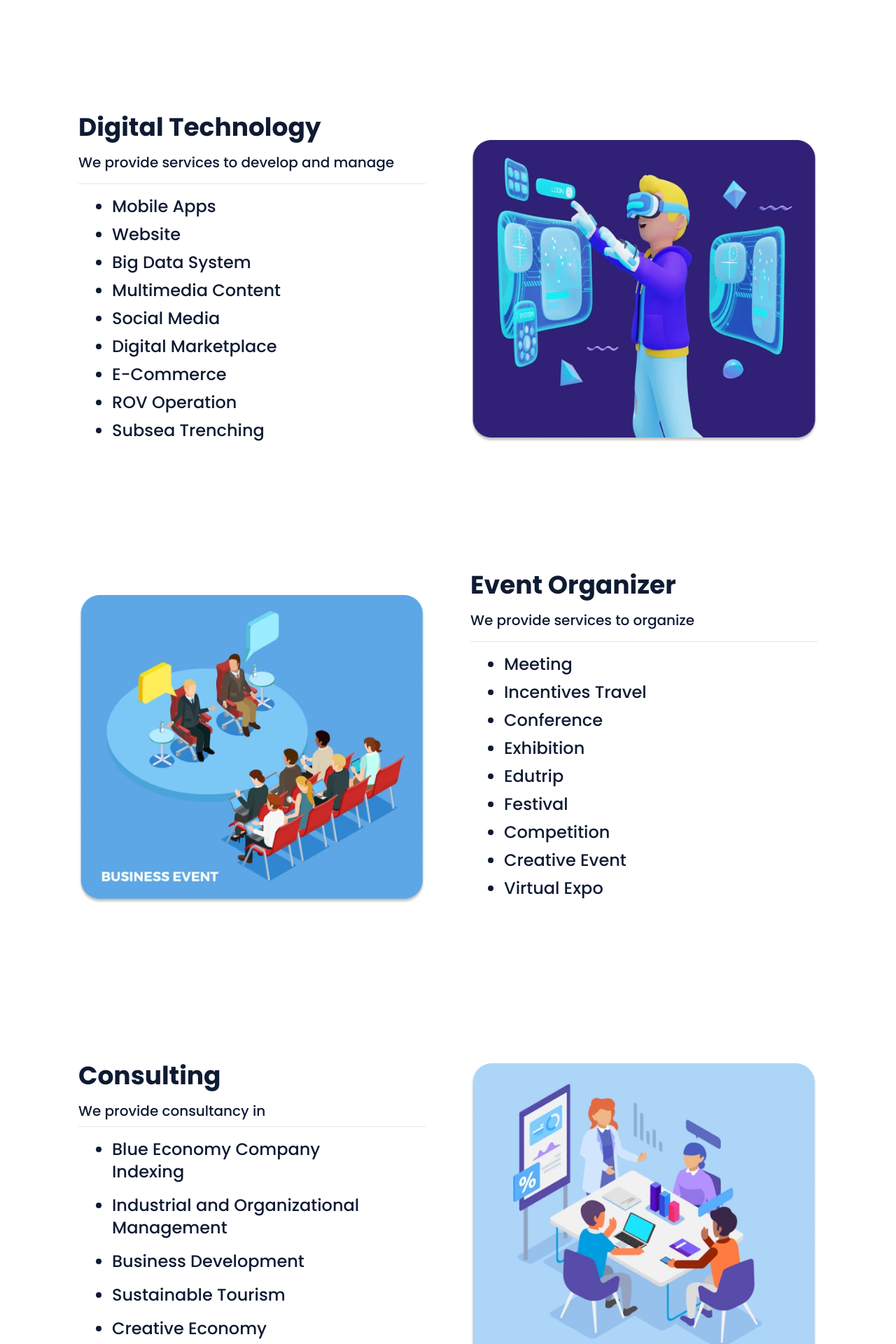
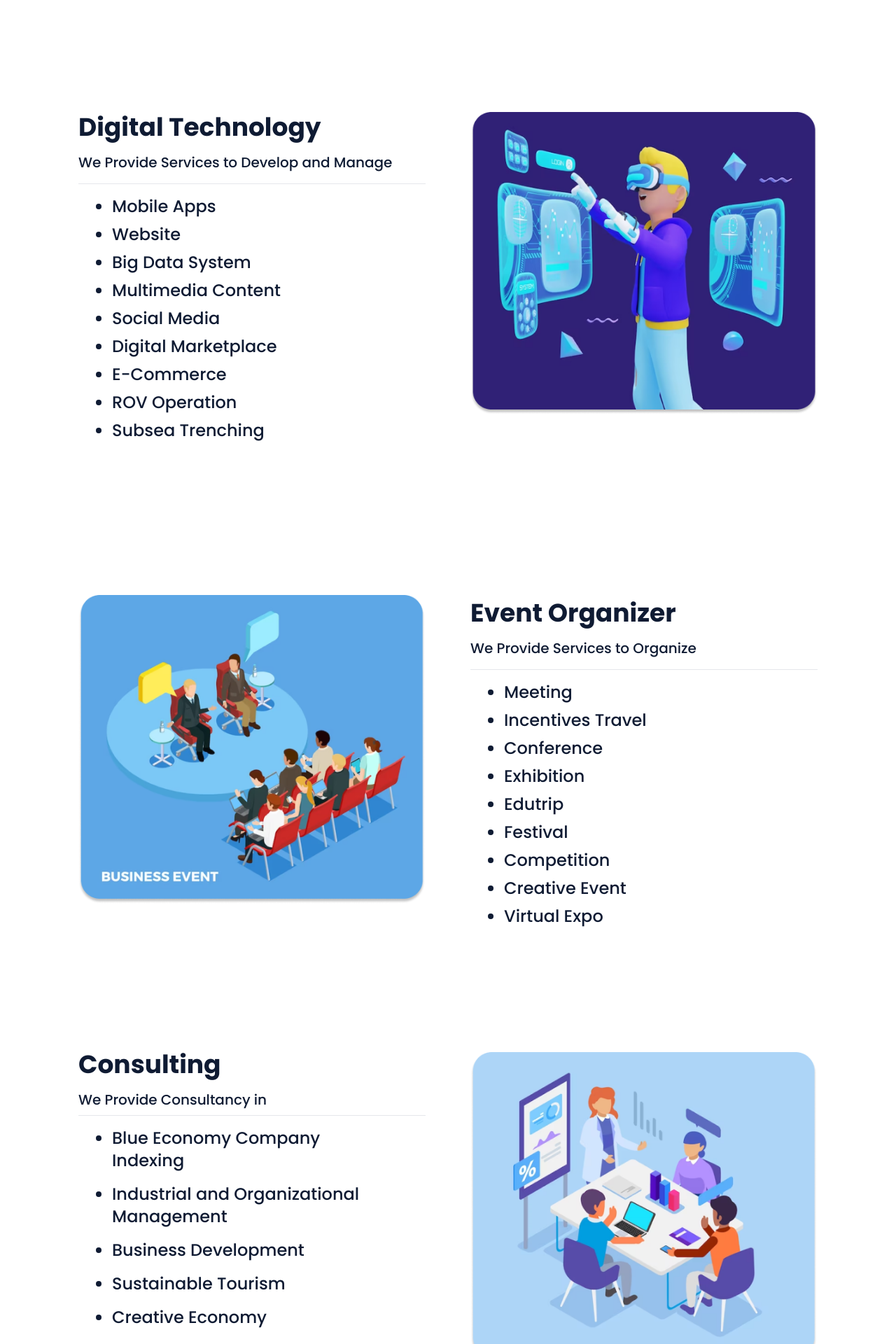
Before and after one commit to fliyyer/maritime-preneur, a React (Create React App) app: page /service in a window 1280 px wide. Shown: the part 880-2800 px from the top of the page at 70% size. Built offline with nearby package versions, Linux system fonts and the light colour scheme.

Commit message:
fix Service Spacing

```diff
--- a/src/component/Servicepage/HeaderService.jsx
+++ b/src/component/Servicepage/HeaderService.jsx
@@ -12,9 +12,9 @@ const HeaderService = () => {
 
     return (
         <div className="bg-cover bg-center min-h-screen flex justify-center items-center team-hero bg-service">
-            <div className="container mx-auto px-6 md:px-20 py-8 items-center flex flex-col md:flex-row">
+            <div className="container mx-auto px-6 md:px-20 -mt-12 mb-40  items-center flex flex-col md:flex-row">
                 <div className="md:w-1/2 md:pr-8" data-aos='fade-right'>
-                    <p className="text-white font-bold text-3xl lg:text-5xl mb-6 text-team">Experience the Best Service with Us!</p>
+                    <p className="text-white font-bold text-3xl lg:text-5xl mb-6 text-team title-mt">Experience the Best Service with Us!</p>
                     <p className="text-white text-l sm:text-lg mb-8">
                         Let us help you succeed with our range of professional services.
                     </p>
--- a/src/component/Servicepage/OurService.jsx
+++ b/src/component/Servicepage/OurService.jsx
@@ -16,10 +16,10 @@ const OurService = () => {
 
     return (
         <div>
-            <div className="flex flex-wrap justify-center items-center bg-cover bg-center min-h-screen md:px-20 p-1 sm:p-6">
+            <div className="flex -mt-10 flex-wrap justify-center items-center bg-cover bg-center min-h-screen md:px-20 p-1 sm:p-6">
                 <div className="flex flex-col w-full lg:w-1/2 p-8 text-primary-color" data-aos='fade-up' data-aos-duration='1500'>
-                    <h2 className="text-center text-2xl lg:text-left font-bold sm:text-4xl mb-4">Digital Technology</h2>
-                    <p className="text-center text-m lg:text-left font-medium sm:text-xl mb-4">We provide services to develop and manage</p>
+                    <h2 className="text-center text-2xl lg:text-left font-bold sm:text-4xl mb-4 lg:mt-20">Digital Technology</h2>
+                    <p className="text-center text-m lg:text-left font-medium sm:text-xl mb-4">We Provide Services to Develop and Manage</p>
                     <hr />
                     <ul className="text-l mt-4 sm:text-2xl bg-white font-medium text-center lg:text-left  lg:list-disc mb-8 md:px-12 rounded-xl">
                         <li className='mb-2'>Mobile Apps</li>
@@ -41,9 +41,9 @@ const OurService = () => {
                 <div className="w-full lg:w-1/2 p-8" data-aos='zoom-in-up' data-aos-duration='1000'>
                     <img src={Service2} alt="Gambar Konten" className="w-full h-auto rounded-lg hidden lg:block " />
                 </div>
-                <div className="flex flex-col w-full lg:w-1/2 p-8 text-primary-color event-mt" data-aos='fade-up' data-aos-duration='1500'>
-                    <h2 className="text-center text-2xl lg:text-left font-bold sm:text-4xl md:-mt-20 mb-4 lg:mt-0">Event Organizer</h2>
-                    <p className="text-center text-m lg:text-left font-medium sm:text-xl mb-4">We provide services to organize</p>
+                <div className="flex mt-8 flex-col w-full lg:w-1/2 p-8 text-primary-color event-mt lg:mt-0" data-aos='fade-up' data-aos-duration='1500'>
+                    <h2 className="text-center text-2xl lg:text-left font-bold sm:text-4xl md:-mt-20 mb-4 lg:mt-20">Event Organizer</h2>
+                    <p className="text-center text-m lg:text-left font-medium sm:text-xl mb-4">We Provide Services to Organize</p>
                     <hr />
                     <ul className="text-l mt-4 sm:text-2xl bg-white font-medium mb-8 md:px-12 text-center lg:text-left  lg:list-disc">
                         <li className='mb-2'>Meeting</li>
@@ -60,10 +60,10 @@ const OurService = () => {
                     </ul>
                 </div>
             </div>
-            <div className="flex flex-wrap justify-center p-1 sm:p-6 -mt-10 lg:-mt-12 consulting-mt md:px-20 items-center lg:py-24" >
+            <div className="flex flex-wrap justify-center p-1 sm:p-6 -mt-10 lg:-mt-20 consulting-mt md:px-20 items-center lg:py-24" >
                 <div className="flex flex-col w-full lg:w-1/2 p-8 text-primary-color" data-aos='fade-up' data-aos-duration='1500'>
-                    <h2 className="text-center text-2xl lg:text-left font-bold sm:text-4xl mb-4">Consulting</h2>
-                    <p className="text-center text-m lg:text-left font-medium sm:text-xl mb-2">We provide consultancy in
+                    <h2 className="text-center text-2xl lg:text-left font-bold md:mt-10 sm:text-4xl mb-4 lg:-mt-10">Consulting</h2>
+                    <p className="text-center text-m lg:text-left font-medium sm:text-xl mb-2">We Provide Consultancy in
                     </p>
                     <hr />
                     <ul className="text-l mt-4 sm:text-2xl font-medium bg-white text-center lg:text-left  lg:list-disc mb-8 md:px-12">
@@ -74,19 +74,19 @@ const OurService = () => {
                         <li className='my-4'>Creative Economy</li>
                     </ul>
                 </div>
-                <div className="w-full lg:w-1/2 p-8" data-aos='zoom-in-up' data-aos-duration='1000'>
+                <div className="w-full lg:w-1/2 p-8 lg:-mt-10" data-aos='zoom-in-up' data-aos-duration='1000'>
                     <img src={Service3} alt="Gambar Konten" className="w-full h-auto rounded-lg hidden lg:block " />
                 </div>
             </div>
             <div className="flex flex-wrap justify-center items-center -mt-96 sm:-mt-64 md:-mt-80 lg:-mt-12 p-1 sm:p-6 bg-cover bg-center md:px-20 min-h-screen lg:py-24">
-                <div className="w-full lg:w-1/2 p-8" data-aos='zoom-in-up' data-aos-duration='1000'>
+                <div className="w-full lg:w-1/2 p-8 lg:-mt-10" data-aos='zoom-in-up' data-aos-duration='1000'>
                     <img src={Service4} alt="Gambar Konten" className="w-full h-auto rounded-lg hidden lg:block " />
                 </div>
-                <div className="flex flex-col w-full lg:w-1/2 p-8 text-primary-color edu-mt" data-aos='fade-up' data-aos-duration='1500'>
-                    <h2 className="text-center text-2xl lg:text-left font-bold sm:text-4xl mb-4">Education & Training</h2>
-                    <p className="text-center text-m lg:text-left font-medium sm:text-xl mb-2">We provide services for education & training</p>
+                <div className="flex flex-col w-full lg:w-1/2 p-8 text-primary-color edu-mt md:mt-0 -mt-96 lg:-mt-20" data-aos='fade-up' data-aos-duration='1500'>
+                    <h2 className="text-center -mt-40 text-2xl lg:text-left font-bold md:mt-10 sm:text-4xl mb-4">Education & Training</h2>
+                    <p className="text-center text-m lg:text-left font-medium sm:text-xl mb-2 ">We Provide Services for Education & Training</p>
                     <hr />
-                    <ul className="text-l mt-4 sm:text-2xl font-medium p-2 md:p-6 bg-white text-center lg:text-left  lg:list-disc md:px-12 ">
+                    <ul className="text-l sm:text-2xl font-medium p-2 md:p-6 bg-white text-center lg:text-left  lg:list-disc md:px-12 ">
                         <li className='my-3'>Youth Development</li>
                         <li className='mb-3'>Business Incubation</li>
                         <li className='mb-3'>Professional Certification</li>
--- a/src/styles/style.css
+++ b/src/styles/style.css
@@ -93,6 +93,10 @@
         margin-top: -50px;
     }
     .edu-mt {
-        margin-top: 70px;
+        margin-top: 200px;
+    }
+
+    .title-mt {
+        margin-top: 50px;
     }
 }
```
